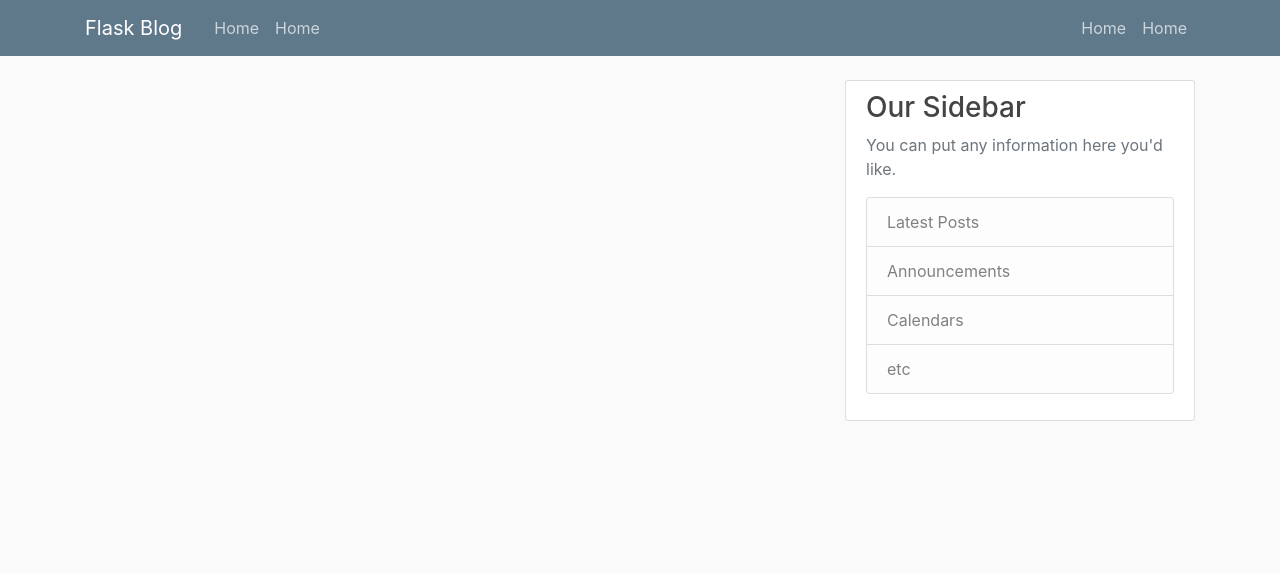
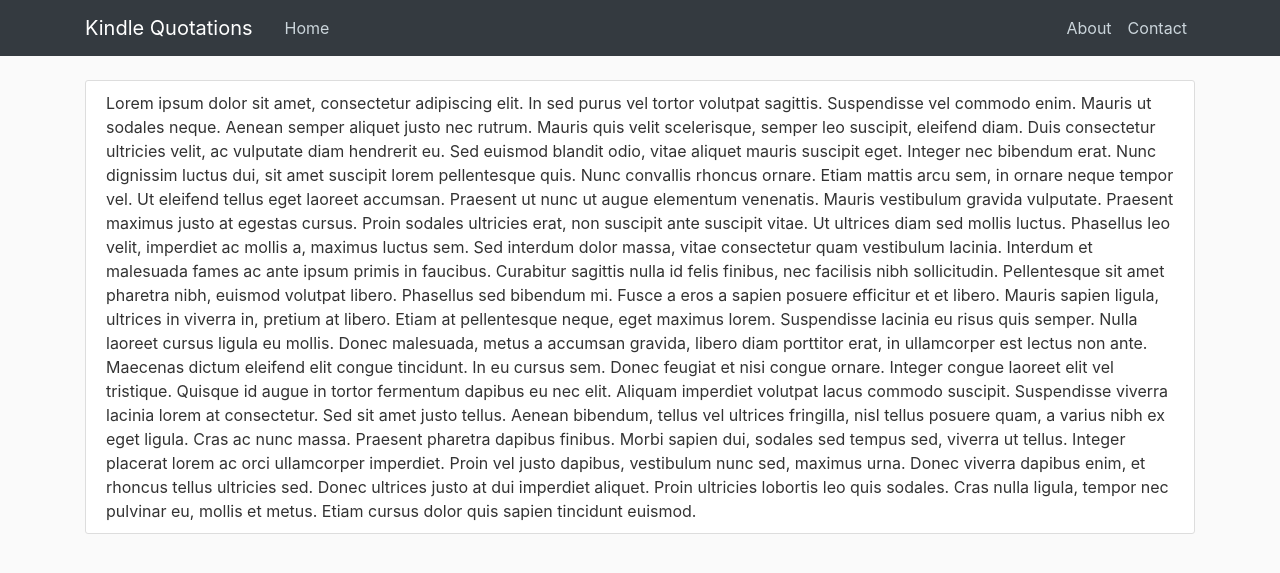
Before and after one commit to camille-le/webapp-kindle-quotations-python, a Flask app: page / in a window 1280 px wide. Shown: the top 573 px of the page. Run offline with Flask 2, Linux system fonts and the light colour scheme; some libraries are stand-ins or nearby versions.

Commit message:
Update css and layout

```diff
--- a/kindle_quotations/static/main.css
+++ b/kindle_quotations/static/main.css
@@ -8,9 +9,7 @@ body {
   color: #444444;
 }
 
-  .bg-steel {
-    background-color: #5f788a;
-  }
+/* Site Header and Navbar */
 
 .site-header .navbar-nav .nav-link {
   color: #cbd5db;
--- a/kindle_quotations/templates/layout.html
+++ b/kindle_quotations/templates/layout.html
@@ -15,9 +15,9 @@
 
 <body>
     <header class="site-header">
-        <nav class="navbar navbar-expand-md navbar-dark bg-steel fixed-top">
+        <nav class="navbar navbar-expand-md navbar-dark bg-dark fixed-top">
             <div class="container">
-                <a class="navbar-brand mr-4" href="{{ url_for('home') }}">Flask Blog</a>
+                <a class="navbar-brand mr-4" href="{{ url_for('home') }}">Kindle Quotations</a>
                 <button class="navbar-toggler" type="button" data-toggle="collapse" data-target="#navbarToggle"
                     aria-controls="navbarToggle" aria-expanded="false" aria-label="Toggle navigation">
                     <span class="navbar-toggler-icon"></span>
@@ -25,46 +25,30 @@
                 <div class="collapse navbar-collapse" id="navbarToggle">
                     <div class="navbar-nav mr-auto">
                         <a class="nav-item nav-link" href="{{ url_for('home') }}">Home</a>
-                        <a class="nav-item nav-link" href="{{ url_for('home') }}">Home</a>
                     </div>
                     <!-- Navbar Right Side -->
                     <div class="navbar-nav">
-                      <a class="nav-item nav-link" href="{{ url_for('home') }}">Home</a>
-                      <a class="nav-item nav-link" href="{{ url_for('home') }}">Home</a>
+                      <a class="nav-item nav-link" href="{{ url_for('home') }}">About</a>
+                      <a class="nav-item nav-link" href="{{ url_for('home') }}">Contact</a>
                     </div>
                 </div>
             </div>
         </nav>
     </header>
     <main role="main" class="container">
-        <div class="row">
-          <div class="col-md-8">
-            {% with messages = get_flashed_messages(with_categories=true) %}
-              {% if messages %}
-                {% for category, message in messages %}
-                  <div class="alert alert-{{ category }}">
-                    {{ message }}
-                  </div>
-                {% endfor %}
-              {% endif %}
-            {% endwith %}
-            {% block content %}{% endblock %}
-          </div>
-          <div class="col-md-4">
-            <div class="content-section">
-              <h3>Our Sidebar</h3>
-              <p class='text-muted'>You can put any information here you'd like.
-                <ul class="list-group">
-                  <li class="list-group-item list-group-item-light">Latest Posts</li>
-                  <li class="list-group-item list-group-item-light">Announcements</li>
-                  <li class="list-group-item list-group-item-light">Calendars</li>
-                  <li class="list-group-item list-group-item-light">etc</li>
-                </ul>
-              </p>
-            </div>
-          </div>
-        </div>
-      </main>
+      <div class="content-section">
+        Lorem ipsum dolor sit amet, consectetur adipiscing elit. In sed purus vel tortor volutpat sagittis. Suspendisse vel commodo enim. Mauris ut sodales neque. Aenean semper aliquet justo nec rutrum. Mauris quis velit scelerisque, semper leo suscipit, eleifend diam. Duis consectetur ultricies velit, ac vulputate diam hendrerit eu. Sed euismod blandit odio, vitae aliquet mauris suscipit eget. Integer nec bibendum erat.
+
+Nunc dignissim luctus dui, sit amet suscipit lorem pellentesque quis. Nunc convallis rhoncus ornare. Etiam mattis arcu sem, in ornare neque tempor vel. Ut eleifend tellus eget laoreet accumsan. Praesent ut nunc ut augue elementum venenatis. Mauris vestibulum gravida vulputate. Praesent maximus justo at egestas cursus.
+
+Proin sodales ultricies erat, non suscipit ante suscipit vitae. Ut ultrices diam sed mollis luctus. Phasellus leo velit, imperdiet ac mollis a, maximus luctus sem. Sed interdum dolor massa, vitae consectetur quam vestibulum lacinia. Interdum et malesuada fames ac ante ipsum primis in faucibus. Curabitur sagittis nulla id felis finibus, nec facilisis nibh sollicitudin. Pellentesque sit amet pharetra nibh, euismod volutpat libero. Phasellus sed bibendum mi. Fusce a eros a sapien posuere efficitur et et libero. Mauris sapien ligula, ultrices in viverra in, pretium at libero. Etiam at pellentesque neque, eget maximus lorem. Suspendisse lacinia eu risus quis semper. Nulla laoreet cursus ligula eu mollis. Donec malesuada, metus a accumsan gravida, libero diam porttitor erat, in ullamcorper est lectus non ante.
+
+Maecenas dictum eleifend elit congue tincidunt. In eu cursus sem. Donec feugiat et nisi congue ornare. Integer congue laoreet elit vel tristique. Quisque id augue in tortor fermentum dapibus eu nec elit. Aliquam imperdiet volutpat lacus commodo suscipit. Suspendisse viverra lacinia lorem at consectetur. Sed sit amet justo tellus. Aenean bibendum, tellus vel ultrices fringilla, nisl tellus posuere quam, a varius nibh ex eget ligula. Cras ac nunc massa. Praesent pharetra dapibus finibus. Morbi sapien dui, sodales sed tempus sed, viverra ut tellus.
+
+Integer placerat lorem ac orci ullamcorper imperdiet. Proin vel justo dapibus, vestibulum nunc sed, maximus urna. Donec viverra dapibus enim, et rhoncus tellus ultricies sed. Donec ultrices justo at dui imperdiet aliquet. Proin ultricies lobortis leo quis sodales. Cras nulla ligula, tempor nec pulvinar eu, mollis et metus. Etiam cursus dolor quis sapien tincidunt euismod.
+      </div>
+
+    </main>
 
     <!-- Optional JavaScript -->
     <!-- jQuery first, then Popper.js, then Bootstrap JS -->
```
Also changed, not shown: other parts of kindle_quotations/static/main.css (+2 -36 lines). Lines whose indentation alone changed are shown as unchanged.
